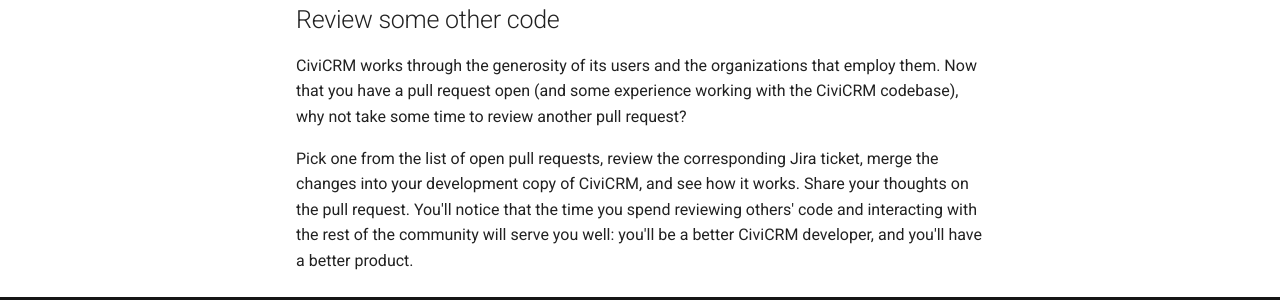
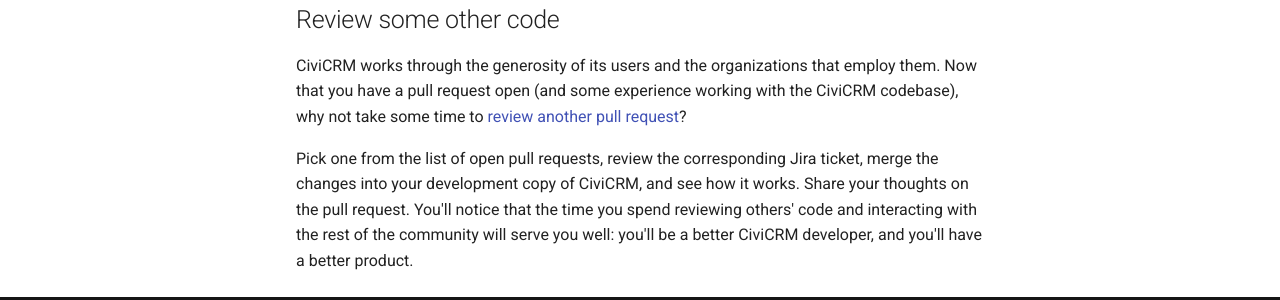
Before and after one commit to civicrm/civicrm-dev-docs, an MkDocs documentation site: the page built from docs/core/contributing.md, in a window 1280 px wide and 900 px high, scrolled down 5093 px. Shown: the part 558-858 px from the top of the window. Built offline with MkDocs 1.6.1 and Material for MkDocs 9.7.7, drawn with Linux system fonts in a browser that asks for light colours; comment, search, counter and statistics services are not loaded; old or Windows-style settings are respelled for this version of MkDocs; part of the change alters nothing that is shown.

```diff
--- a/docs/core/contributing.md
+++ b/docs/core/contributing.md
@@ -136,6 +136,6 @@ Alternatively, you can use a custom PHP or template override directory.  While t
 
 ## Review some other code
 
-CiviCRM works through the generosity of its users and the organizations that employ them.  Now that you have a pull request open (and some experience working with the CiviCRM codebase), why not take some time to review another pull request?
+CiviCRM works through the generosity of its users and the organizations that employ them.  Now that you have a pull request open (and some experience working with the CiviCRM codebase), why not take some time to [review another pull request](/core/pr-review.md)?
 
 Pick one from the list of open pull requests, review the corresponding Jira ticket, merge the changes into your development copy of CiviCRM, and see how it works.  Share your thoughts on the pull request.  You'll notice that the time you spend reviewing others' code and interacting with the rest of the community will serve you well: you'll be a better CiviCRM developer, and you'll have a better product.
```
